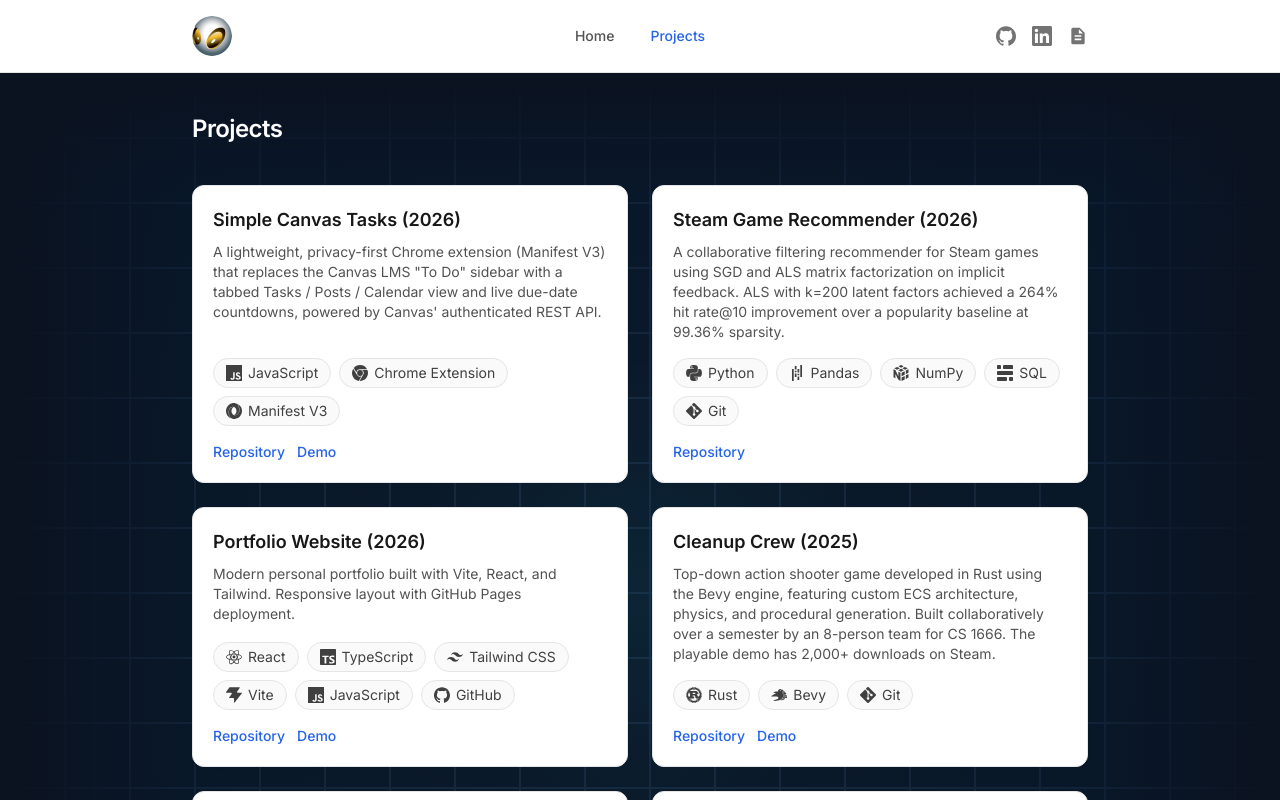
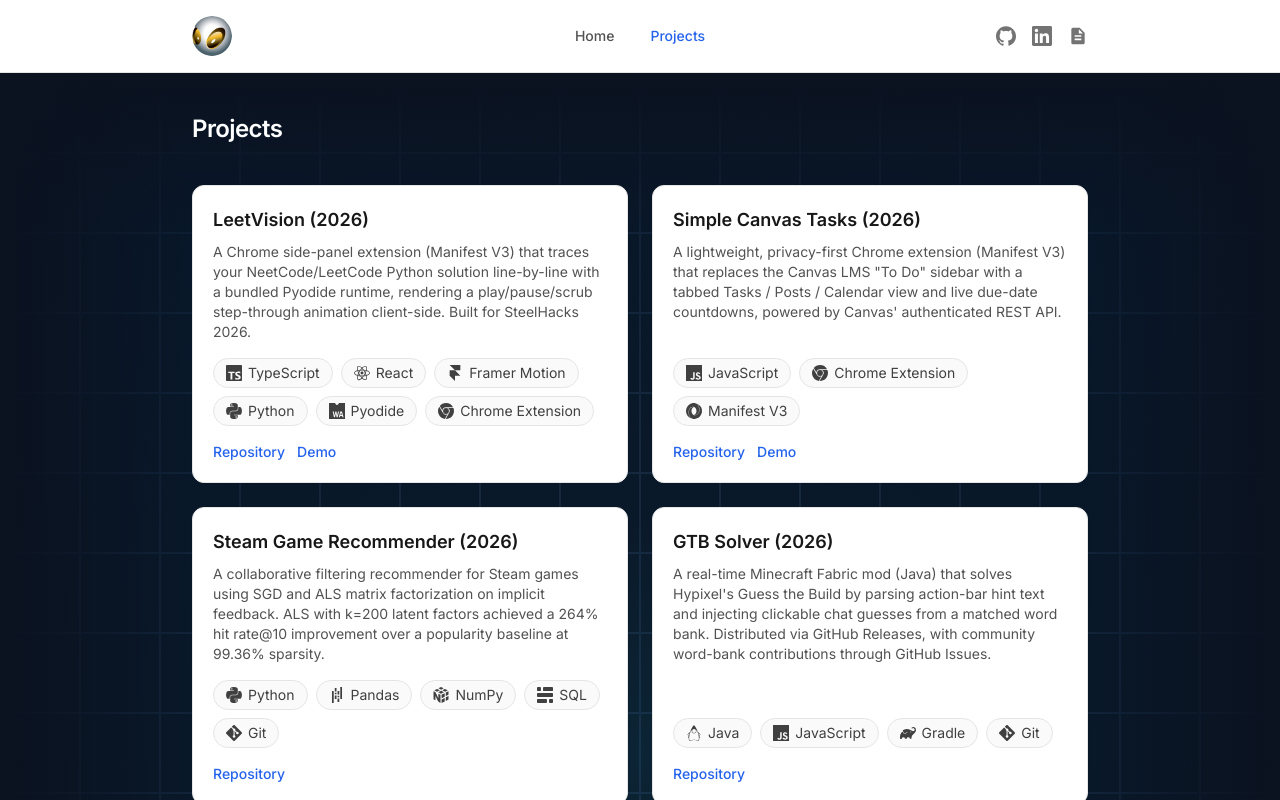
Before and after one commit to lucasloepke/lucasloepke.github.io, a React (Vite) app: page /projects in a window 1280 px wide. Shown: the top 800 px of the page. Built offline with nearby package versions, Linux system fonts and the light colour scheme.

Commit message:
project update

```diff
--- a/src/data/projects.ts
+++ b/src/data/projects.ts
@@ -17,6 +17,15 @@
 
 export const projects: Project[] = [
   {
+    slug: "leetvision",
+    title: "LeetVision (2026)",
+    description: "A Chrome side-panel extension (Manifest V3) that traces your NeetCode/LeetCode Python solution line-by-line with a bundled Pyodide runtime, rendering a play/pause/scrub step-through animation client-side. Built for SteelHacks 2026.",
+    tech: ["typescript", "react", "framer-motion", "python", "pyodide", "chrome-extension"],
+    links: { github: "https://github.com/lucasloepke/leetvision", live: "https://chromewebstore.google.com/detail/leetvision/oncedhloihenbjclhebncagkkigdielf" },
+    featured: true,
+    date: "2026-03",
+  },
+  {
     slug: "simple-canvas-tasks",
     title: "Simple Canvas Tasks (2026)",
     description: "A lightweight, privacy-first Chrome extension (Manifest V3) that replaces the Canvas LMS \"To Do\" sidebar with a tabbed Tasks / Posts / Calendar view and live due-date countdowns, powered by Canvas' authenticated REST API.",
@@ -33,6 +42,15 @@
     links: { github: "https://github.com/lucasloepke/steam-game-recommender" },
     featured: true,
     date: "2024-09",
+  },
+  {
+    slug: "gtb-solver",
+    title: "GTB Solver (2026)",
+    description: "A real-time Minecraft Fabric mod (Java) that solves Hypixel's Guess the Build by parsing action-bar hint text and injecting clickable chat guesses from a matched word bank. Distributed via GitHub Releases, with community word-bank contributions through GitHub Issues.",
+    tech: ["java", "javascript", "gradle", "git"],
+    links: { github: "https://github.com/lucasloepke/gtbsolver" },
+    featured: false,
+    date: "2026-02",
   },
   {
     slug: "portfolio-site",
--- a/src/data/skills.ts
+++ b/src/data/skills.ts
@@ -45,11 +45,14 @@
   { key: "bevy", label: "Bevy", category: "Frameworks", simpleIconSlug: "bevy" },
   { key: "langchain", label: "LangChain", category: "Frameworks", simpleIconSlug: "langchain" },
   { key: "langgraph", label: "LangGraph", category: "Frameworks", simpleIconSlug: "langgraph" },
+  { key: "framer-motion", label: "Framer Motion", category: "Frameworks", simpleIconSlug: "framer" },
+  { key: "pyodide", label: "Pyodide", category: "Frameworks", simpleIconSlug: "webassembly" },
   // Tools (kept for project cards)
   { key: "tailwind", label: "Tailwind CSS", category: "Frameworks", simpleIconSlug: "tailwindcss" },
   { key: "vite", label: "Vite", category: "Tools", simpleIconSlug: "vite" },
   { key: "nextjs", label: "Next.js", category: "Frameworks", simpleIconSlug: "nextdotjs" },
   { key: "git", label: "Git", category: "Tools", simpleIconSlug: "git" },
+  { key: "gradle", label: "Gradle", category: "Tools", simpleIconSlug: "gradle" },
   { key: "github", label: "GitHub", category: "Tools", simpleIconSlug: "github" },
   { key: "docker", label: "Docker", category: "Tools", simpleIconSlug: "docker" },
   { key: "postgresql", label: "PostgreSQL", category: "Tools", simpleIconSlug: "postgresql" },
--- a/src/utils/simpleIcons.ts
+++ b/src/utils/simpleIcons.ts
@@ -40,6 +40,9 @@
   siCursor,
   siGooglechrome,
   siJson,
+  siGradle,
+  siFramer,
+  siWebassembly,
 } from "simple-icons";
 
 export interface SimpleIconResult {
@@ -93,6 +96,9 @@
   cursor: siCursor,
   googlechrome: siGooglechrome,
   json: siJson,
+  gradle: siGradle,
+  framer: siFramer,
+  webassembly: siWebassembly,
 };
 
 /**
```
